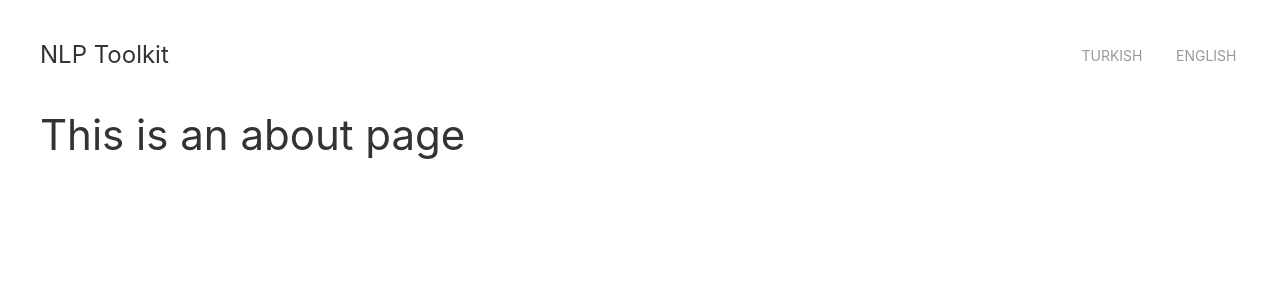
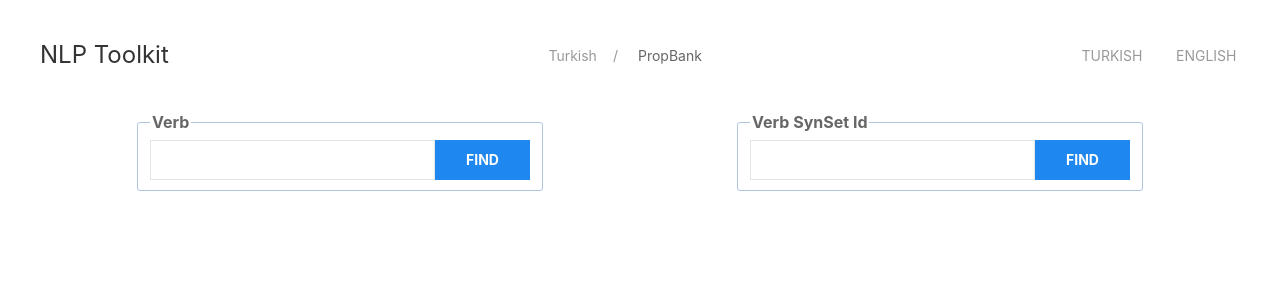
Before and after one commit to kubarium/nlptoolkit-web-simple, a Vue app: page /TurkishPropBank in a window 1280 px wide. Shown: the top 300 px of the page. Built offline with nearby package versions, Linux system fonts and the light colour scheme.

Commit message:
creates first draft
- it's missing the ID lookup
- could use a different grouping structure per synsetID as opposed to directly rendering the raw results in light of finding a similarity between verb and ID lookup

```diff
--- a/src/views/TurkishPropBank.vue
+++ b/src/views/TurkishPropBank.vue
@@ -1,12 +1,71 @@
 <script setup>
-defineOptions({ metaInfo: { language: "Turkish", toolkit: "PropBank" } })
+import SearchForm from '@/components/SearchForm.vue'
+import SearchResultsCounter from '@/components/SearchResultsCounter.vue'
+import turkishFrameNet from "@/data/turkish/turkish-framenet.json"
+import turkishPropbank from "@/data/turkish/turkish-propbank.json"
+import turkishWordNet from "@/data/turkish/turkish-wordnet.json"
+import { getFramesForSynSet, getPropsForSynSets, getSynsetsWithWord, searchInWordnet } from '@/utils/nlp'
+import { scrollToTop } from '@/utils/scrollToTop'
+import { reactive, ref } from 'vue'
 
+defineOptions({ meta: { language: "Turkish", toolkit: "PropBank" } })
+const searchTerms = reactive({
+  frame: "", verb: "", id: ""
+})
+const search = ref("")
+const searchResults = ref([])
+
+
+
+function findVerb(word) {
+  search.value = word
+  searchTerms.verb = ""
+  // searchResults.value = getSynsetsWithWord(word, turkishWordNet)
+  searchResults.value = getPropsForSynSets(getSynsetsWithWord(word, turkishWordNet), turkishPropbank)
+  scrollToTop()
+}
+function findSynSetID(word) {
+  search.value = word
+  searchTerms.id = ""
+  searchResults.value = getFramesForSynSet(word, turkishPropbank)
+  scrollToTop()
+}
 </script>
 
 <template>
-  <div class="about">
-    <h1>This is an about page</h1>
-  </div>
+  <header class="uk-flex uk-flex-around uk-background-default" uk-sticky>
+    <SearchForm @submit.prevent="findVerb(searchTerms.verb)" v-model="searchTerms.verb">Verb</SearchForm>
+    <SearchForm @submit.prevent="findSynSetID(searchTerms.id)" v-model="searchTerms.id">Verb SynSet Id</SearchForm>
+  </header>
+  <template v-if="search">
+    <SearchResultsCounter :searchResults="searchResults" :for="search" />
+  </template>
+  <table class="uk-table uk-table-striped uk-table-hover uk-table-small" v-if="searchResults.length > 0">
+    <thead>
+      <tr>
+        <th class="uk-width-1-5">Id</th>
+        <th class="uk-width-2-5">Definition</th>
+        <th class="uk-width-1-5">Arg</th>
+        <th class="uk-width-1-5">Function</th>
+        <th class="uk-width-1-5">Description</th>
+      </tr>
+    </thead>
+    <tbody>
+      <tr v-for="unit in searchResults" :key="unit">
+        <td> <a @click="findSynSetID(unit.id)"> {{ unit.id }} </a> </td>
+        <td> {{ unit["definition"] }} </td>
+        <td>
+          <!-- <template v-for="(word, index) in searchInWordnet(unit, turkishWordNet)['words']" :key="word">
+            <span v-if="index > 0">; </span>
+            <a @click="findVerb(word)">{{ word }}</a>
+          </template> -->
+            {{ unit["arg"] }}
+        </td>
+        <td> {{ unit["function"] }} </td>
+        <td> {{ unit["description"] }} </td>
+      </tr>
+    </tbody>
+  </table>
 </template>
 
 <style></style>
```
